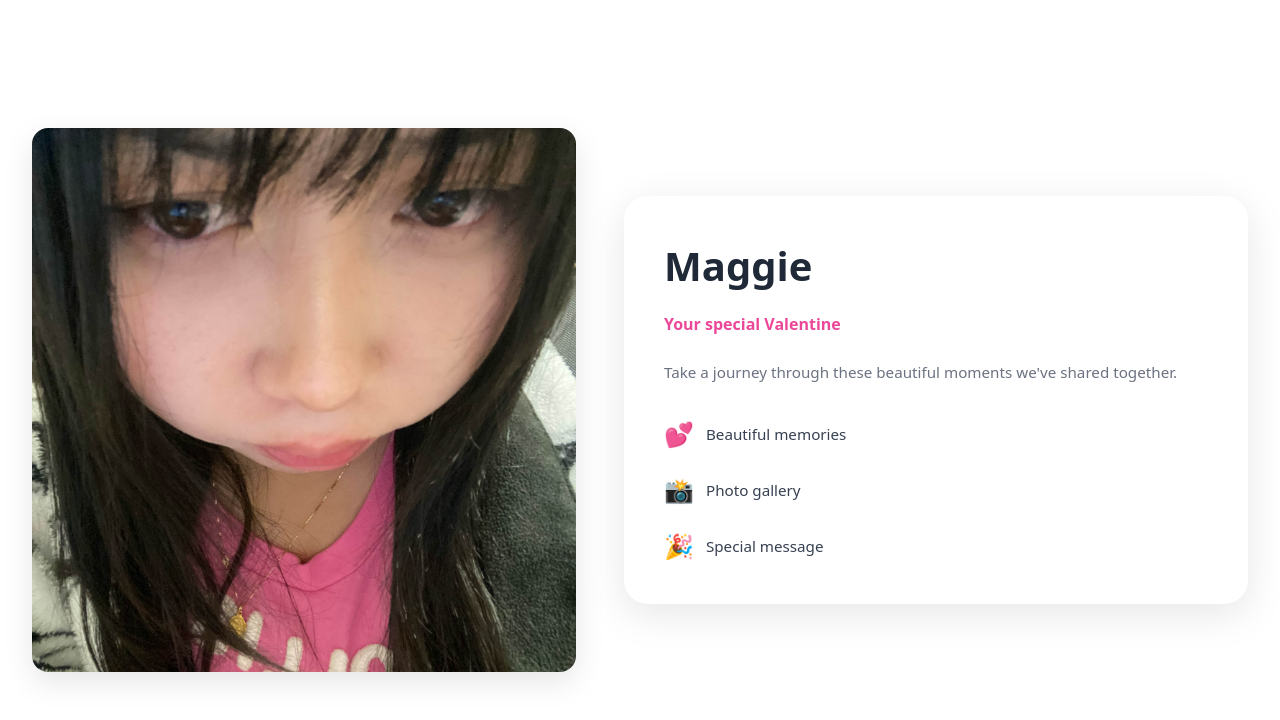
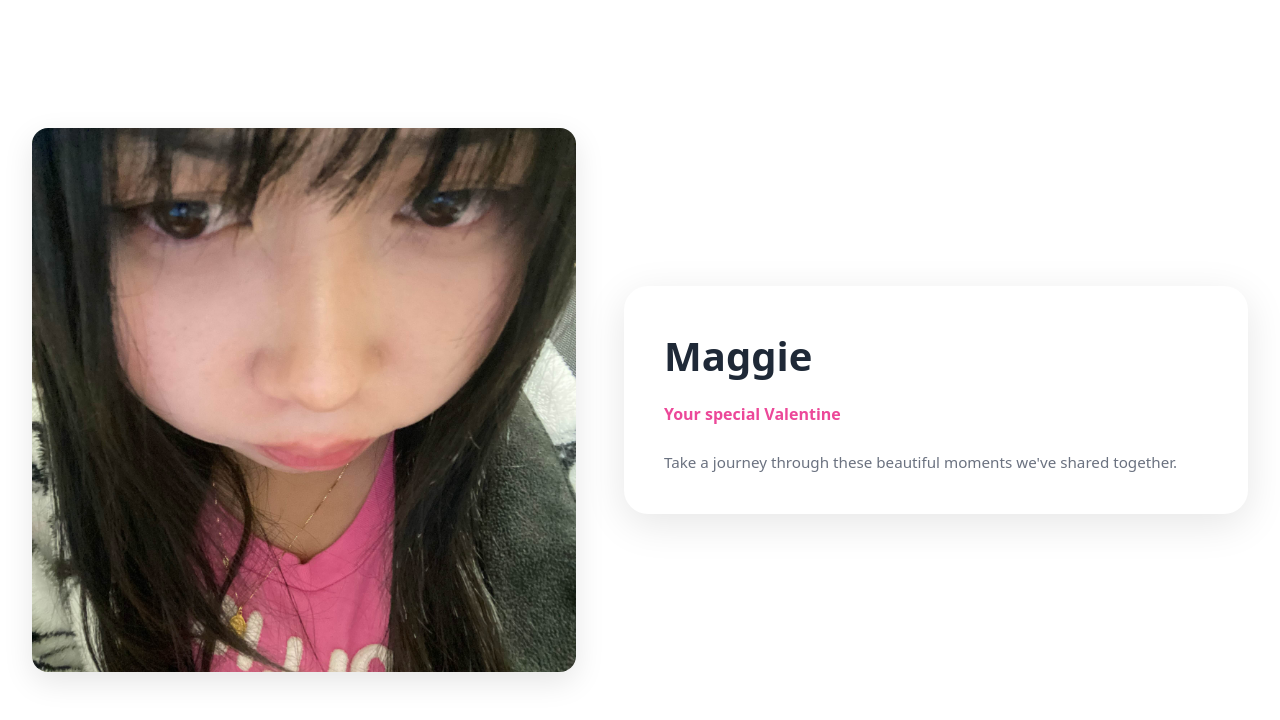
Before and after one commit to FrancisNacu/Maggie, a React (Vite) app: page / in a window 1280 px wide. Shown: the top 720 px of the page. Built offline with nearby package versions, Linux system fonts and the light colour scheme.

Commit message:
Added randomize button placement

```diff
--- a/src/pages/Home.tsx
+++ b/src/pages/Home.tsx
@@ -21,6 +21,9 @@ function Home() {
 
     const hasAcceptedRef = useRef(false)
 
+    // ---------- ACCEPT BUTTON POSITION ----------
+    const [buttonPos, setButtonPos] = useState({ x: 0, y: 0 })
+
     // ---------- PLAYFUL PREFIX POOL ----------
     const prefixPool = [
         'Soooo…',
@@ -39,7 +42,6 @@ function Home() {
         'I’m just saying,',
     ]
 
-    // lock a random prefix per cycle
     const randomPrefixRef = useRef<string>('')
 
     // ---------- TEXT GENERATORS ----------
@@ -52,6 +54,16 @@ function Home() {
         teaseCycle === 0
             ? 'Okay… one more time 😌'
             : `Last time ${'fr '.repeat(teaseCycle).trim()}`
+
+    // ---------- RANDOM POSITION GENERATOR ----------
+    const getRandomButtonPosition = () => {
+        const padding = 80
+
+        return {
+            x: Math.random() * (window.innerWidth - padding * 2) + padding,
+            y: Math.random() * (window.innerHeight - padding * 2) + padding,
+        }
+    }
 
     // ---------- ACCEPT CLICK ----------
     const handleButtonClick = () => {
@@ -161,7 +173,6 @@ function Home() {
         randomPrefixRef.current =
             prefixPool[Math.floor(Math.random() * prefixPool.length)]
 
-        // Dynamic timings based on teaseCycle
         const isFirstCycle = teaseCycle === 0
         const teaseDelay = isFirstCycle ? 1000 : 400
         const retryDelay = isFirstCycle ? 1500 : 700
@@ -190,6 +201,12 @@ function Home() {
 
         if (countdown <= 0) {
             setTeaseStage('idle')
+
+            // 👇 teleport while hidden
+            if (teaseCycle >= 0) {
+                setButtonPos(getRandomButtonPosition())
+            }
+
             setShowAccept(true)
             setTeaseCycle((c) => c + 1)
             return
@@ -222,33 +239,19 @@ function Home() {
                             <p className='card-description'>
                                 Take a journey through these beautiful moments we've shared together.
                             </p>
-                            <div className='card-features'>
-                                <div className='feature'>
-                                    <span className='feature-icon'>💕</span>
-                                    <span>Beautiful memories</span>
-                                </div>
-                                <div className='feature'>
-                                    <span className='feature-icon'>📸</span>
-                                    <span>Photo gallery</span>
-                                </div>
-                                <div className='feature'>
-                                    <span className='feature-icon'>🎉</span>
-                                    <span>Special message</span>
-                                </div>
-                            </div>
                         </div>
                     </div>
                 </div>
             </div>
 
             {/* PAGE 2 */}
-            <div className="snap-center h-svh page-container page-two bg-red-50">
+            <div className='snap-center h-svh page-container page-two bg-red-50'>
                 <ValentineFlipCard
-                    title="Why I Love You"
-                    frontText="Tap to reveal 💕"
-                    backText="You make my world feel like home."
-                    width="30svh"
-                    height="50svh"
+                    title='Why I Love You'
+                    frontText='Tap to reveal 💕'
+                    backText='You make my world feel like home.'
+                    width='30svh'
+                    height='50svh'
                 />
             </div>
 
@@ -258,7 +261,7 @@ function Home() {
             </div>
 
             {/* PAGE 4 */}
-            <div className='snap-center h-svh page-container page-four bg-purple-50'>
+            <div className='snap-center h-svh page-container page-four bg-purple-50 relative'>
                 <div className='flex flex-col items-center gap-6 text-center'>
                     <h1 className='text-4xl font-bold text-purple-900'>
                         Will you be my Valentine?
@@ -269,6 +272,15 @@ function Home() {
                             ref={buttonRef}
                             onClick={handleButtonClick}
                             className='valentine-button'
+                            style={
+                                teaseCycle > 0
+                                    ? {
+                                          position: 'absolute',
+                                          left: `${buttonPos.x}px`,
+                                          top: `${buttonPos.y}px`,
+                                      }
+                                    : {}
+                            }
                         >
                             Accept ❤️
                         </button>
```
